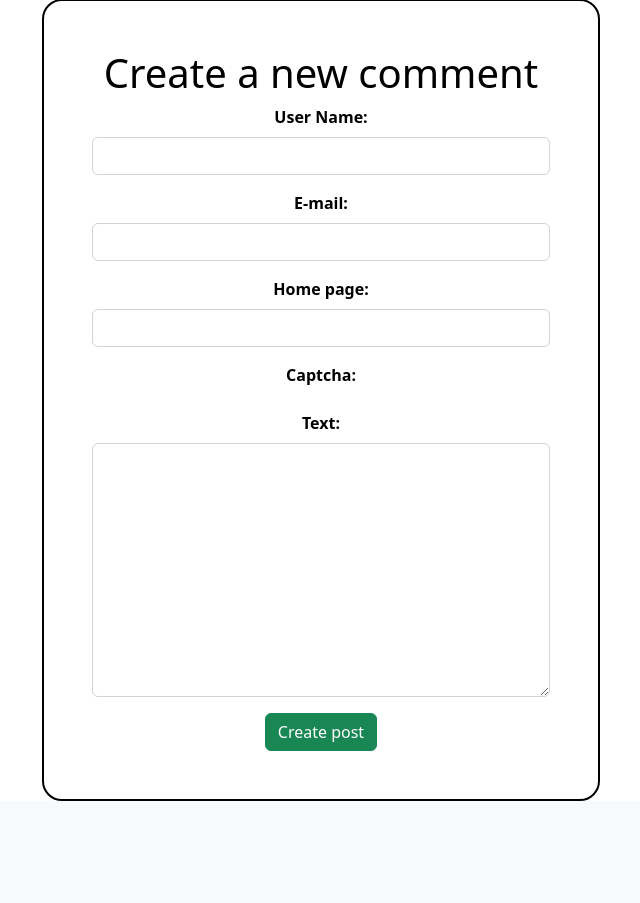
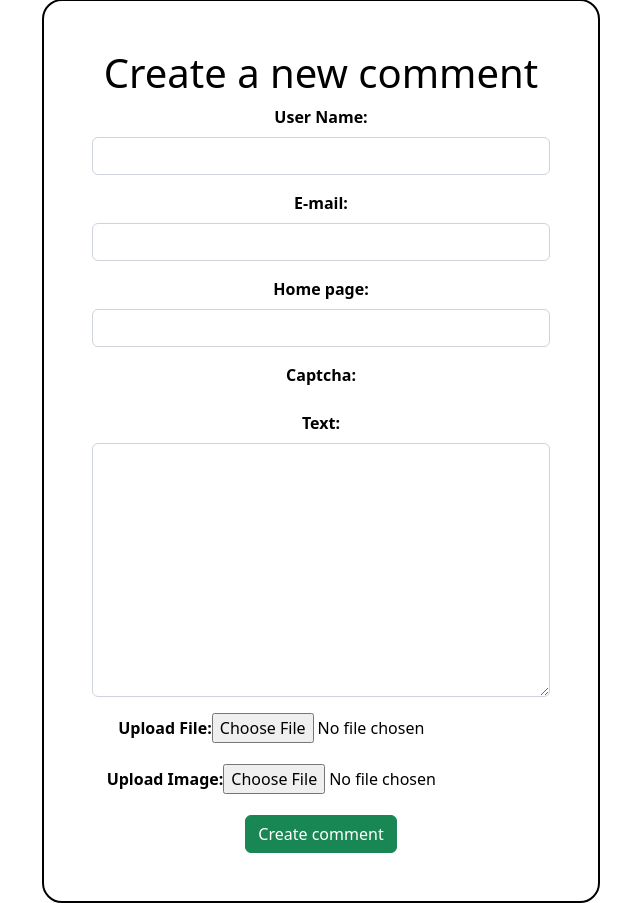
Before and after one commit to krasheg/SPA_application, a Django app: page /new_comment/1 in a window 1280 px wide. Shown: the part 97-1000 px from the top of the page, without its empty margins (40-680 px from the left). Before the commit the page ends 898 px from the top, so only its background shows below. Run offline with Django 5.2, Linux system fonts and the light colour scheme.

Commit message:
added uploading files, change view and add details for full text

```diff
--- a/SPA_application/settings.py
+++ b/SPA_application/settings.py
@@ -118,3 +118,5 @@ STATIC_ROOT = BASE_DIR / 'static'
 # https://docs.djangoproject.com/en/5.0/ref/settings/#default-auto-field
 
 DEFAULT_AUTO_FIELD = 'django.db.models.BigAutoField'
+MEDIA_ROOT = BASE_DIR / 'media/'
+MEDIA_URL = '/media/'
--- a/SPA_application/urls.py
+++ b/SPA_application/urls.py
@@ -16,6 +16,8 @@ Including another URLconf
 """
 from django.contrib import admin
 from django.urls import path, include
+from django.conf import settings
+from django.conf.urls.static import static
 
 urlpatterns = [
     path('admin/', admin.site.urls),
@@ -23,4 +25,4 @@ urlpatterns = [
     path('', include('app.urls'))
 ]
 
-# urlpatterns += static(settings.MEDIA_URL, document_root=settings.MEDIA_ROOT)
+urlpatterns += static(settings.MEDIA_URL, document_root=settings.MEDIA_ROOT)
--- a/app/forms.py
+++ b/app/forms.py
@@ -14,3 +14,5 @@ class NewComment(forms.Form):
     text = forms.CharField(max_length=1000, required=True, label="Text",
                            widget=forms.Textarea(attrs={'class': 'form-control'}))
     parent_id = forms.IntegerField(widget=forms.HiddenInput(attrs={'class': 'visually-hidden'}), label=False)
+    file = forms.FileField(label="Upload File", required=False)
+    image = forms.ImageField(label="Upload Image", required=False)
--- a/app/models.py
+++ b/app/models.py
@@ -11,6 +11,9 @@ class Comment(models.Model):
     user_name = models.ForeignKey('User', to_field='id', on_delete=models.CASCADE)
     text = models.TextField(validators=[validate_html_tags])
     parent_comment = models.ForeignKey('self', on_delete=models.CASCADE, null=True, blank=True)
+    file = models.FileField(upload_to='comment_files/', null=True, blank=True,
+                            validators=[validate_text_file_size, validate_text_file_extension])
+    image = models.ImageField(upload_to='comment_images/', null=True, blank=True)
     created_date = models.DateTimeField(auto_now_add=True)
 
     class Meta:
@@ -24,8 +27,6 @@ class Comment(models.Model):
         super().save(*args, **kwargs)
 
 
-
-
 class User(models.Model):
     user_name = models.CharField(max_length=50)
     email = models.EmailField()
--- a/app/templates/app/new_comment.html
+++ b/app/templates/app/new_comment.html
@@ -1,6 +1,4 @@
 {% extends "base.html" %}
-
-{% load static %}
 
 {% block content %}
     <style>
@@ -33,7 +31,7 @@
                 {% endif %}
             {% endfor %}
 
-            <button class="btn btn-success" type="submit">Create post</button>
+            <button class="btn btn-success" type="submit">Create comment</button>
         </form>
     </div>
 
--- a/app/urls.py
+++ b/app/urls.py
@@ -2,9 +2,10 @@ from django.conf import settings
 from django.conf.urls.static import static
 from django.urls import path
 
-from .views import CommentListView, NewCommentView
+from .views import CommentListView, NewCommentView, CommentDetailView
 
 urlpatterns = [
     path('', CommentListView.as_view(), name='home'),
     path('new_comment/<int:parent_id>', NewCommentView.as_view(), name='new_comment'),
+    path('comment/<int:pk>/', CommentDetailView.as_view(), name='comment_detail'),
 ]
--- a/app/views.py
+++ b/app/views.py
@@ -1,12 +1,11 @@
 from django.urls import reverse_lazy
-from django.views.generic import ListView, FormView
+from django.views.generic import ListView, FormView, DetailView
 
 from .models import Comment, User
 from .forms import NewComment
 
 menu = [
     {'title': "Home", 'url_name': 'home'},
-    {'title': "New comment", 'url_name': 'new_comment'},
 ]
 
 
@@ -29,6 +28,9 @@ class CommentListView(ListView):
         return context
 
 
+class CommentDetailView(DetailView):
+    model = Comment
+    template_name = 'app/comment_detail.html'
 
 
 class NewCommentView(FormView):
@@ -48,6 +50,7 @@ class NewCommentView(FormView):
 
     def form_valid(self, form):
         try:
+            print(form.cleaned_data)
             self.save(form.cleaned_data)
             return super().form_valid(form)
         except Exception as ex:
@@ -60,18 +63,16 @@ class NewCommentView(FormView):
             email=cleaned_data['email'],
             home_page=cleaned_data['home_page']
         )
+        parent_comment = None
 
         if cleaned_data['parent_id'] != 0:
             parent_id = cleaned_data['parent_id']
             parent_comment = Comment.objects.get(id=parent_id)
 
-            Comment.objects.create(
-                user_name=user_model,
-                text=cleaned_data['text'],
-                parent_comment=parent_comment
-            )
-        else:
-            Comment.objects.create(
-                user_name=user_model,
-                text=cleaned_data['text'],
-            )
+        Comment.objects.create(
+            user_name=user_model,
+            text=cleaned_data['text'],
+            parent_comment=parent_comment,
+            file=cleaned_data['file'],
+            image=cleaned_data['image']
+        )
```
Also changed, not shown: app/templates/app/comment_detail.html (added, +19 -0 lines), app/templates/app/home.html (+24 -2 lines).
